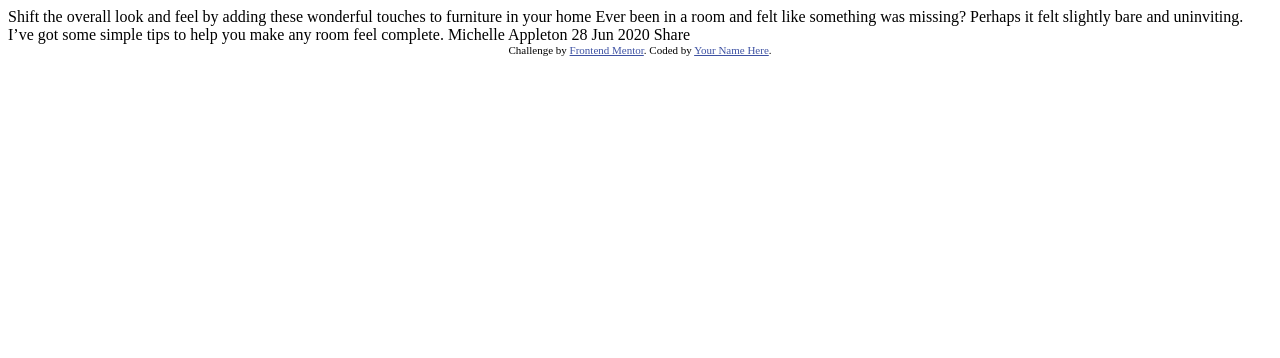
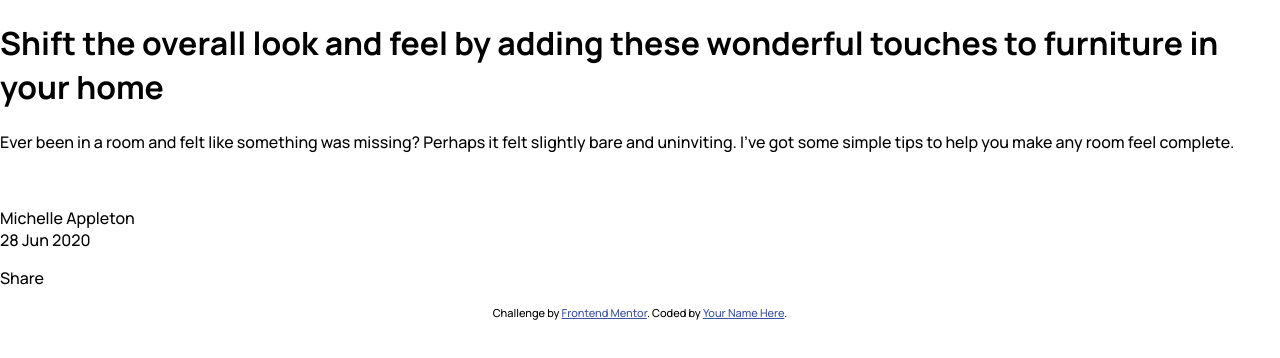
Before and after one commit to Jordan-Rob/frontend-mentor-challenge6, a plain HTML site: page index.html in a window 1280 px wide. Drawn offline with Linux system fonts and the light colour scheme.

Commit message:
structured out the html

```diff
--- a/index.html
+++ b/index.html
@@ -9,6 +9,8 @@
   <title>Frontend Mentor | Article preview component</title>
 
   <!-- Feel free to remove these styles or customise in your own stylesheet 👍 -->
+  <link rel="stylesheet" href="style.css">
+
   <style>
     .attribution { font-size: 11px; text-align: center; }
     .attribution a { color: hsl(228, 45%, 44%); }
@@ -16,17 +18,35 @@
 </head>
 <body>
 
+  <div class="card">
+    <div class="left">
+    </div>
+    <div class="right">
+      <div class="top">
+        <h1>
           Shift the overall look and feel by adding these wonderful
           touches to furniture in your home
-
+        </h1>
+        <p>
           Ever been in a room and felt like something was missing? Perhaps
           it felt slightly bare and uninviting. I’ve got some simple tips
           to help you make any room feel complete.
-
-  Michelle Appleton
+        </p>
+      </div>
+      <div class="bottom">
+        <div class="l">
+          <img/>
+          <p>
+            Michelle Appleton<br/>
             28 Jun 2020
-
-  Share
+          </p>
+        </div>
+        <div class="r">
+          <p>Share</p>
+        </div>
+      </div>
+    </div>
+  </div>
 
   <div class="attribution">
     Challenge by <a href="https://www.frontendmentor.io?ref=challenge" target="_blank">Frontend Mentor</a>.
--- /dev/null
+++ b/style.css
@@ -0,0 +1,9 @@
+@import url('https://fonts.googleapis.com/css2?family=Manrope:wght@500;700&display=swap');
+
+@media (max-width:1440px) {
+    body{
+        margin: 0;
+        padding: 0;
+        font-family: 'Manrope', sans-serif;
+    }
+}
```
Lines whose indentation alone changed are shown as unchanged.
